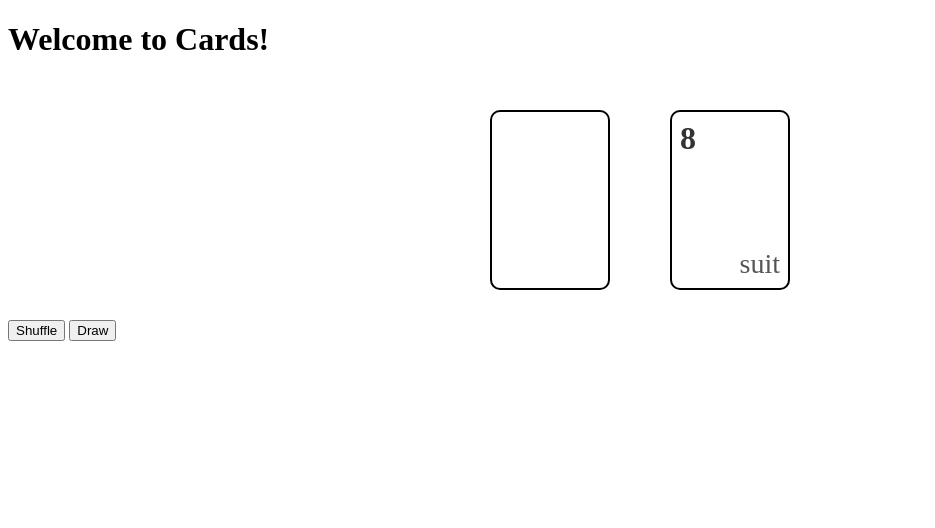
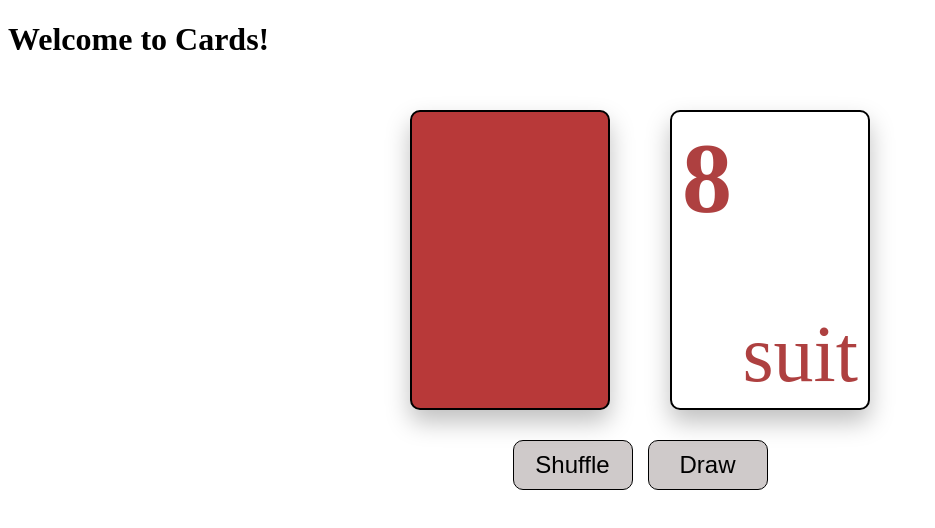
Before and after one commit to cse110-sp25-group24/warmup-exercise, a plain HTML site: page index.html in a window 1280 px wide. Shown: the whole page, without its empty margins (0-935 px from the left). Drawn offline with Linux system fonts and the light colour scheme.

Commit message:
added shadow

```diff
--- a/styles.css
+++ b/styles.css
@@ -2,6 +2,20 @@
 /* Style the page below here */
 
 /* Style the buttons below here */
+#button-area{
+    display: flex;
+    justify-content: center;
+    gap:15px;
+}
+
+#shuffle, #draw{
+    height: 50px;
+    width: 120px;
+    background-color: #cfcaca;
+    font-size: 24px;
+    border: 1px solid black;
+    border-radius: 10px;
+}
 
 /* Style the cards below here */
 
@@ -14,28 +28,34 @@
 .number-container {
     position: absolute;
     top: 8px;
-    left: 8px;
-    font-size: 32px;
+    left: 10px;
+    font-size: 100px;
     font-weight: bold;
-    color: #333;
+    color: #ae4040;
 }
 
 .suit-container {
     position:absolute;
     bottom: 8px;
-    right: 8px;
-    font-size: 28px;
-    color: #555;
+    right: 10px;
+    font-size: 80px;
+    color: #ae4040;
   }
 
 .back-card,
 .card-front{
-    width: 120px;
+    width: 200px;
     margin: 30px;
-    height: 180px;
+    height: 300px;
     border: 2px solid black;
     border-radius: 10px;
     padding: 10px;
     box-sizing: border-box;
     position: relative;
+    display: flex;
+    box-shadow: 0 12px 24px rgba(0, 0, 0.2, 0.25);
 }
+
+.back-card{
+    background-color: #b83939;
+}
```
